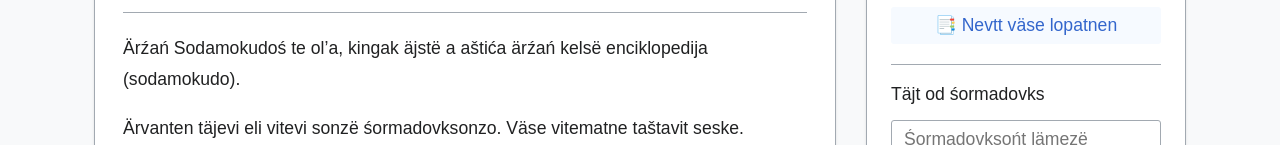
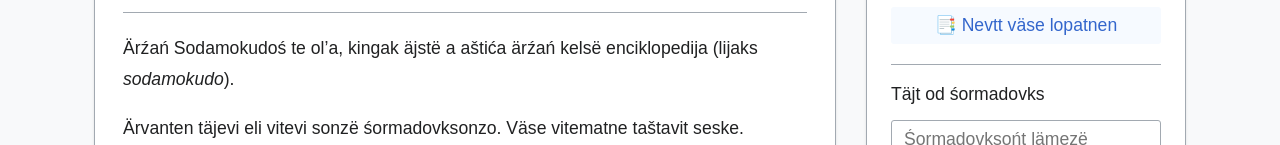
Before and after one commit to aleksanterinazarenko/tools, a plain HTML site: page sodamokudo-lat.html in a window 1280 px wide. Shown: the part 228-373 px from the top of the page. Drawn offline with Linux system fonts and the light colour scheme; no server answers; a web font is replaced by a local one.

Commit message:
Add files via upload

```diff
--- a/sodamokudo-lat.html
+++ b/sodamokudo-lat.html
@@ -833,7 +833,7 @@
         const WELCOME_ARTICLE = {
             id: 'main',
             title: 'Паро мельсэ совадо Ӓрзянь Содамокудонтень!',
-            content: `<p>Ӓрзянь Содамокудось те оля, киньгак ӓйстэ а аштиця ӓрзянь кельсэ энциклопедия (содамокудо).</p><p>Ӓрьвантень тӓеви эли витеви сонзэ сёрмадовксонзо. Вӓсе витематне таштавить сеске. Ушодомга, вӓшнек сёрмадовкс вере улиця вӓшнема паксянть вӓльде эли тӓйть од.</p><p><div id="statistics-placeholder" style="margin-top: 10px;">Тарган статистикат...</div></p><p>Ули мелеть кодаяк лиякс лӓздамс тӓвентень? Сёрмадт те адрестэнть лангс: <a href="mailto:aleksanterinazarenko@gmail.com">aleksanterinazarenko@gmail.com</a>.</p>`,
+            content: `<p>Ӓрзянь Содамокудось те оля, киньгак ӓйстэ а аштиця ӓрзянь кельсэ энциклопедия (лиякс <i>содамокудо</i>).</p><p>Ӓрьвантень тӓеви эли витеви сонзэ сёрмадовксонзо. Вӓсе витематне таштавить сеске. Ушодомга, вӓшнек сёрмадовкс вере улиця вӓшнема паксянть вӓльде эли тӓйть од.</p><p><div id="statistics-placeholder" style="margin-top: 10px;">Тарган статистикат...</div></p><p>Ули мелеть кодаяк лиякс лӓздамс тӓвентень? Сёрмадт те адрестэнть лангс: <a href="mailto:aleksanterinazarenko@gmail.com">aleksanterinazarenko@gmail.com</a>.</p>`,
             createdAt: '2024-01-01T00:00:00.000Z'
         };
 
```
Also changed, not shown: sodamokudo.html (+1 -1 lines).
